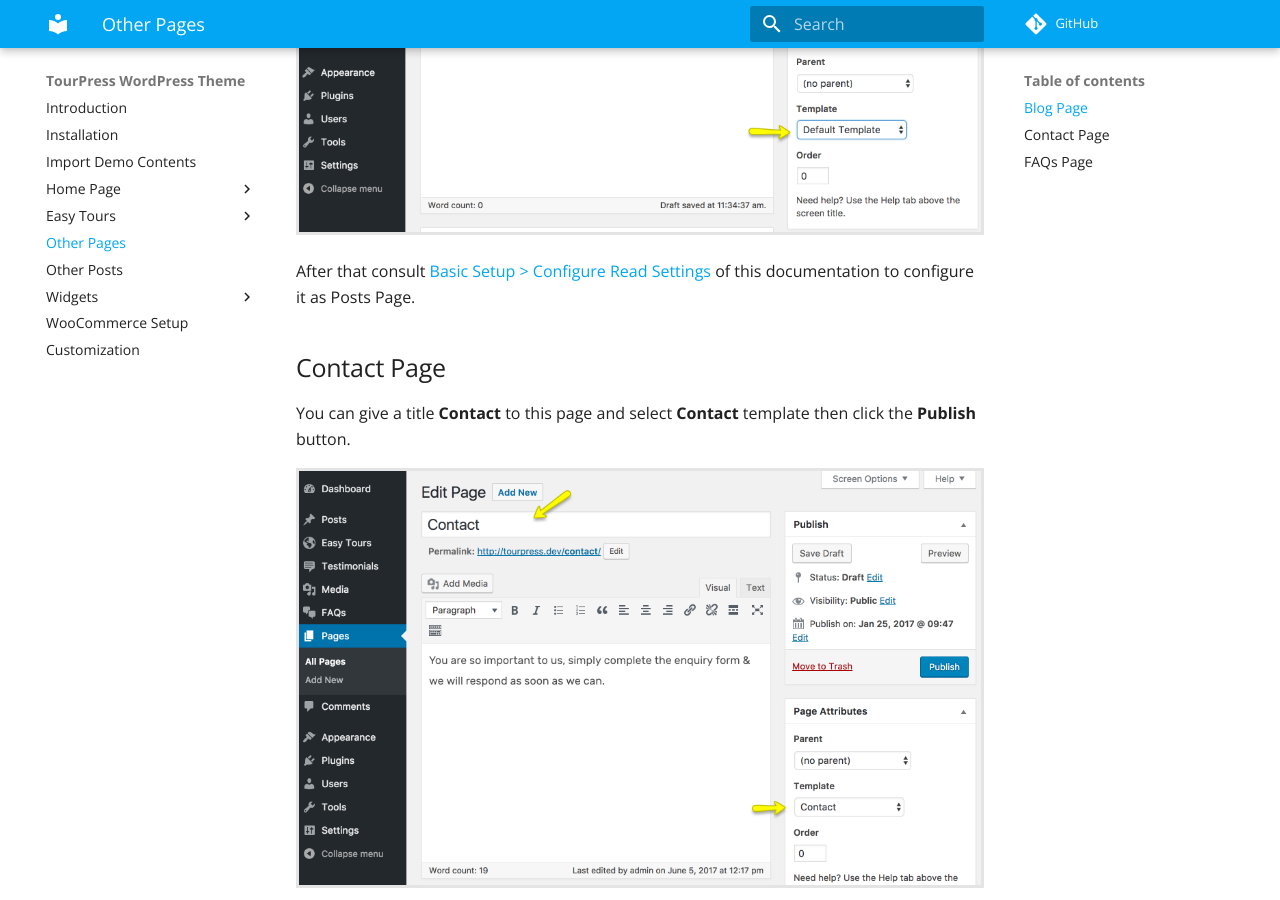
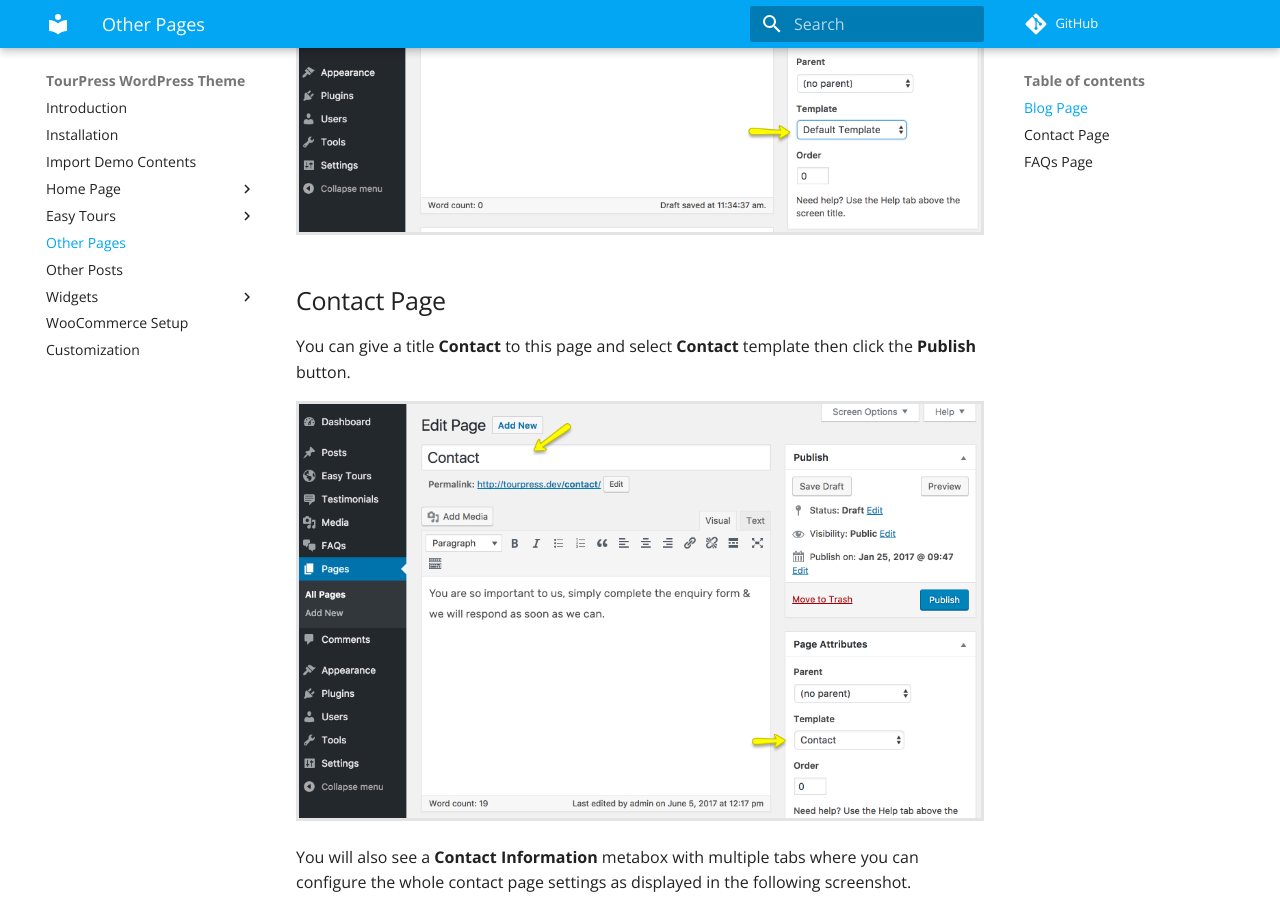
Before and after one commit to fahidjavid/doc-test, an MkDocs documentation site: the page built from docs/pages.md, in a window 1280 px wide and 900 px high, scrolled down 906 px. Built offline with MkDocs 1.6.1 and Material for MkDocs 9.7.7, drawn with Linux system fonts in a browser that asks for light colours; comment, search, counter and statistics services are not loaded; old or Windows-style settings are respelled for this version of MkDocs.

```diff
--- a/docs/pages.md
+++ b/docs/pages.md
@@ -11,8 +11,6 @@
 You can give a title **Blog/News** to this page and select **Default Template** template then click the **Publish** button.
 
 ![img](img/page-04.png)
-
-After that consult [Basic Setup > Configure Read Settings](basic-setup.md#configure-reading-settings) of this documentation to configure it as Posts Page.
 
 ## Contact Page
 You can give a title **Contact** to this page and select **Contact** template then click the **Publish** button.
```
Also changed, not shown: docs/img/homepage-blog-posts.png, docs/img/homepage-features.png, docs/img/homepage-slider-tour.png, docs/img/homepage-testimonials-posts.png, docs/img/number-of-tours.png, docs/img/tour-basic-info.png, docs/img/tour-desc.png, docs/img/tour-gallery.png, docs/img/tour-map-info.png, docs/img/tour-offer-included.png, docs/img/tour-roadway.png, docs/img/tour-slider.png.
